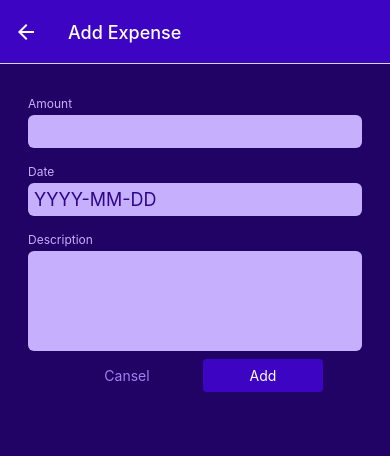
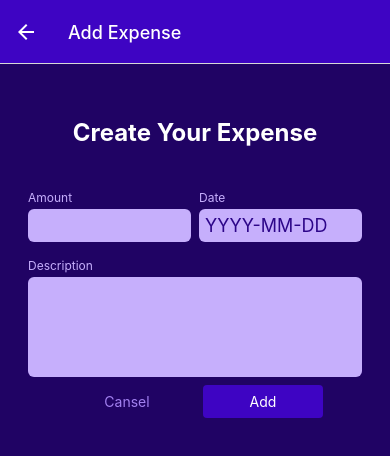
Before and after one commit to Hossein-TH/expense-tracker, a React Native app: screen /ManageExpense in a window 390 px wide. Shown: the top 456 px of the page. Built offline with nearby package versions, Linux system fonts and the light colour scheme.

Commit message:
Added Title to ExpenseForm and Changed Layout

```diff
--- a/Components/ManageExpense/ExpenseForm.js
+++ b/Components/ManageExpense/ExpenseForm.js
@@ -7,8 +7,11 @@ function ExpenseForm() {
 
   return (
     <View style={styles.container}>
+      <Text style={styles.title}>Create Your Expense</Text>
+      <View style={styles.inputsRow}>
         <Input
           label="Amount"
+          style={styles.rowInput}
           textInputConfig={{
             keyboardType: "decimal-pad",
             onChangeText: amountChangeHandler,
@@ -16,13 +19,17 @@ function ExpenseForm() {
         />
         <Input
           label="Date"
+          style={styles.rowInput}
           textInputConfig={{
             placeholder: "YYYY-MM-DD",
             maxLength: 10,
             onChangeText: () => {},
           }}
         />
-      <Input label="Description" textInputConfig={{
+      </View>
+      <Input
+        label="Description"
+        textInputConfig={{
           multiline: true,
           // autoCorrect: false,
         }}
@@ -32,7 +39,23 @@ function ExpenseForm() {
 }
 
 const styles = StyleSheet.create({
-  container: {},
+  container: {
+    marginTop: 30,
+  },
+  title: {
+    fontSize: 24,
+    fontWeight: "bold",
+    color: "white",
+    marginBottom: 35,
+    textAlign: "center",
+  },
+  inputsRow: {
+    flexDirection: "row",
+    justifyContent: "space-between",
+  },
+  rowInput: {
+    flex: 1,
+  },
 });
 
 export default ExpenseForm;
--- a/Components/UI/Input.js
+++ b/Components/UI/Input.js
@@ -2,7 +2,7 @@ import React from "react";
 import { View, Text, StyleSheet, TextInput } from "react-native";
 import { GlobalStyles } from "../../Constants/Styles";
 
-function Input({ label, textInputConfig }) {
+function Input({ label, style, textInputConfig }) {
 
   const inputStyles = [styles.input];
 
@@ -11,7 +11,7 @@ function Input({ label, textInputConfig }) {
   }
 
   return (
-    <View style={styles.container}>
+    <View style={[styles.container , style]}>
       <Text style={styles.label}>{label}</Text>
       <TextInput style={inputStyles} {...textInputConfig} />
     </View>
```
Lines whose indentation alone changed are shown as unchanged.
